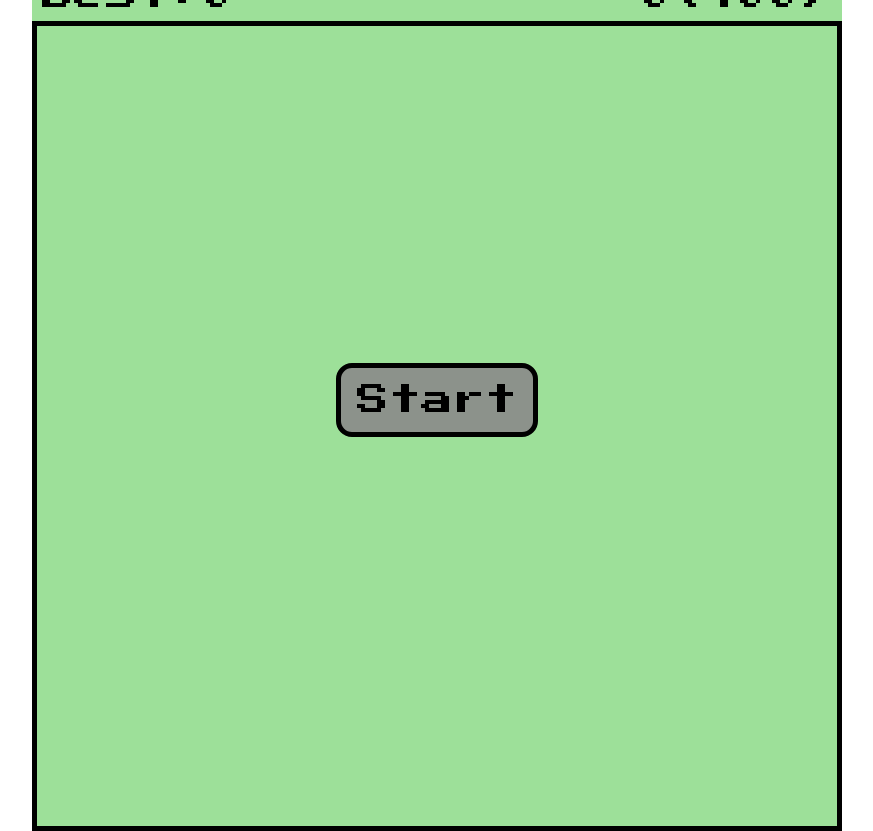
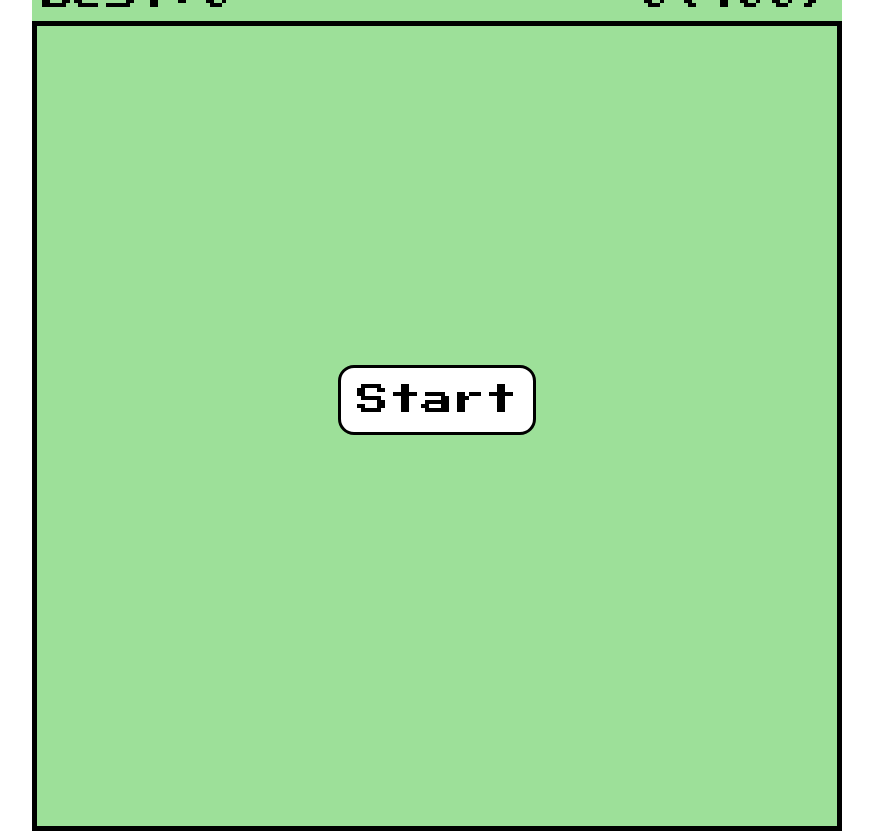
Before and after one commit to molotoboy/react-snake, a React (Create React App) app: page / in a window 1280 px wide. Shown: the whole page, without its empty margins (203-1076 px from the left). Built offline with nearby package versions, Linux system fonts and the light colour scheme.

Commit message:
styling css

```diff
--- a/src/App.css
+++ b/src/App.css
@@ -17,16 +17,18 @@
   font-family: 'Press Start 2P', cursive;
   font-size: 2rem;
   position: absolute;
-  border: 5px solid black;
-  background: rgb(140, 146, 139);
+  border: 3px solid #000;
+  background: #fff;
   border-radius: 1rem;
   padding: 1rem;
   outline: none;
+  color: #000;
 }
 
 .start:hover {
-  border: 5px solid black;
-  background: white;
+  border: 3px solid #fff;
+  background: #000;
+  color: #fff;
 }
 
 .game-over {
@@ -34,6 +36,9 @@
   position: absolute;
   font-size: 4rem;
   margin-bottom: 18rem;
+  color: #fff;
+  text-shadow: -3px -3px 0 #000, 0 -3px 0 #000, 3px -3px 0 #000, 3px 0 0 #000,
+    3px 3px 0 #000, 0 3px 0 #000, -3px 3px 0 #000, -3px 0 0 #000;
 }
 
 .points {
@@ -54,6 +59,8 @@
   top: 8rem;
   font-size: 3rem;
   color: rgb(0, 0, 0);
+  text-shadow: -3px -3px 0 #fff, 0 -3px 0 #fff, 3px -3px 0 #fff, 3px 0 0 #fff,
+    3px 3px 0 #fff, 0 3px 0 #fff, -3px 3px 0 #fff, -3px 0 0 #fff;
 }
 
 .App {
```
